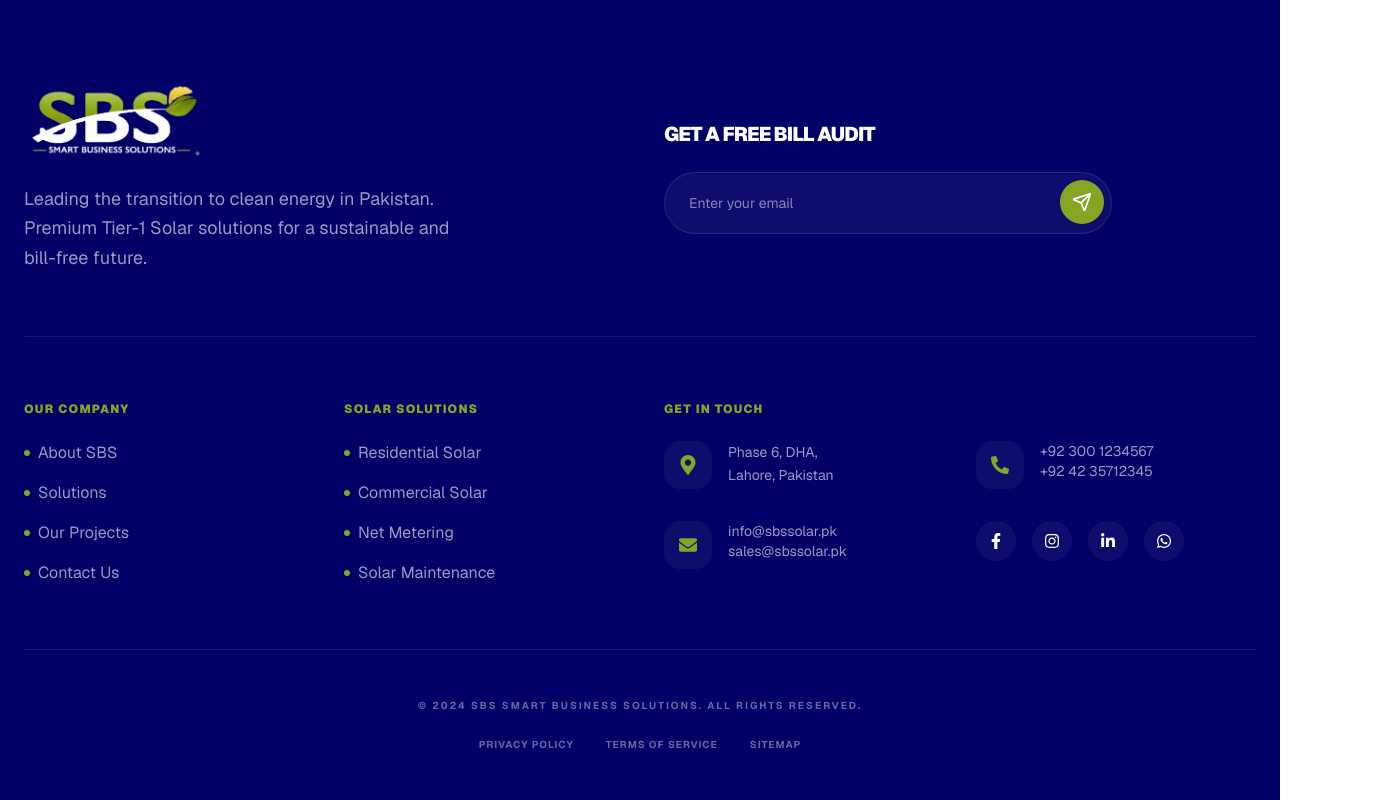
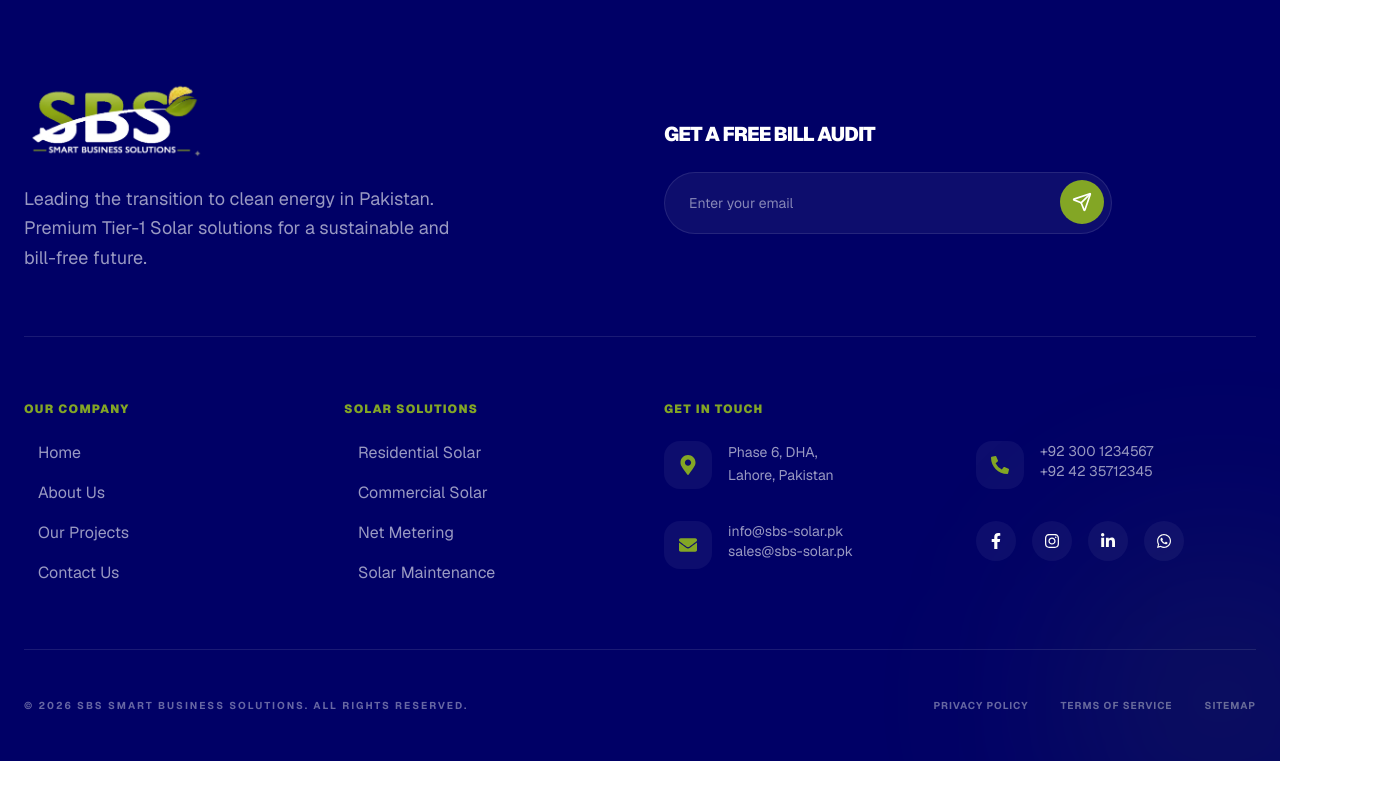
Before and after one commit to Umarnazir-7860/Smart-Business-Solutions, a Next.js app: page / in a window 1280 px wide. Shown: the part 2729-3529 px from the top of the page, 1380 px wide, since content can reach past the window. After the commit the page ends 3490 px from the top, so only its background shows below. Built offline with nearby package versions, Linux system fonts and the light colour scheme.

Commit message:
Add the links in footer

```diff
--- a/components/Footer.jsx
+++ b/components/Footer.jsx
@@ -2,17 +2,38 @@ import React from 'react';
 import Link from 'next/link';
 import Image from 'next/image';
 import { FaFacebookF, FaInstagram, FaLinkedinIn, FaWhatsapp, FaPhoneAlt, FaEnvelope, FaMapMarkerAlt } from 'react-icons/fa';
-import { Send, Sun } from 'lucide-react';
+import { Send } from 'lucide-react';
 
 const Footer = () => {
+  // Syncing with Navbar links
+  const companyLinks = [
+    { name: 'Home', href: '/' },
+    { name: 'About Us', href: '/about-us' },
+    { name: 'Our Projects', href: '/our-projects' },
+    { name: 'Contact Us', href: '/contact-us' },
+  ];
+
+  const solutionLinks = [
+    { name: 'Residential Solar', href: '/residential-solar' },
+    { name: 'Commercial Solar', href: '/commercial-solar' },
+    { name: 'Net Metering', href: '/net-metering' },
+    { name: 'Solar Maintenance', href: '/solar-maintenance' },
+  ];
+
   return (
-    <footer className="bg-[#000066] text-white pt-24 pb-12 overflow-hidden">
+    <footer className="bg-[#000066] text-white pt-24 pb-12 overflow-hidden relative">
       <div className="max-w-7xl mx-auto px-6">
 
         {/* TOP SECTION: LOGO & NEWSLETTER */}
         <div className="grid lg:grid-cols-2 gap-12 pb-16 border-b border-white/10 items-center">
           <div>
-            <Image src="/footer-logo-final.png" alt="SBS Logo" width={180} height={60} className="mb-6" />
+            <Image
+              src="/footer-logo-final.png"
+              alt="SBS Logo"
+              width={180}
+              height={60}
+              className="mb-6 object-contain"
+            />
             <p className="text-white/60 text-lg max-w-md leading-relaxed">
               Leading the transition to clean energy in Pakistan. Premium Tier-1 Solar solutions for a sustainable and bill-free future.
             </p>
@@ -36,28 +57,30 @@ const Footer = () => {
         {/* MIDDLE SECTION: LINKS */}
         <div className="grid grid-cols-1 md:grid-cols-2 lg:grid-cols-4 gap-12 py-16">
 
-          {/* Company */}
+          {/* Company - Synced with Navbar */}
           <div className="space-y-6">
             <h5 className="text-[#83A625] font-black uppercase tracking-widest text-xs">Our Company</h5>
             <ul className="space-y-4">
-              {['About SBS', 'Solutions', 'Our Projects', 'Contact Us'].map((link) => (
-                <li key={link}>
-                  <Link href="/" className="text-white/60 hover:text-white hover:pl-2 transition-all duration-300 flex items-center gap-2">
-                    <span className="w-1.5 h-1.5 rounded-full bg-[#83A625]"></span> {link}
+              {companyLinks.map((link) => (
+                <li key={link.name}>
+                  <Link href={link.href} className="text-white/60 hover:text-white hover:pl-2 transition-all duration-300 flex items-center gap-2 group">
+                    <span className="w-1.5 h-1.5 rounded-full bg-[#83A625] scale-0 group-hover:scale-100 transition-transform"></span>
+                    {link.name}
                   </Link>
                 </li>
               ))}
             </ul>
           </div>
 
-          {/* Solutions */}
+          {/* Solutions - Synced with Navbar Dropdown */}
           <div className="space-y-6">
             <h5 className="text-[#83A625] font-black uppercase tracking-widest text-xs">Solar Solutions</h5>
             <ul className="space-y-4">
-              {['Residential Solar', 'Commercial Solar',  'Net Metering', 'Solar Maintenance'].map((link) => (
-                <li key={link}>
-                  <Link href="/" className="text-white/60 hover:text-white hover:pl-2 transition-all duration-300 flex items-center gap-2">
-                    <span className="w-1.5 h-1.5 rounded-full bg-[#83A625]"></span> {link}
+              {solutionLinks.map((link) => (
+                <li key={link.name}>
+                  <Link href={link.href} className="text-white/60 hover:text-white hover:pl-2 transition-all duration-300 flex items-center gap-2 group">
+                    <span className="w-1.5 h-1.5 rounded-full bg-[#83A625] scale-0 group-hover:scale-100 transition-transform"></span>
+                    {link.name}
                   </Link>
                 </li>
               ))}
@@ -89,14 +112,14 @@ const Footer = () => {
                   <FaEnvelope size={18} />
                 </div>
                 <p className="text-white/60 text-sm">
-                  info@sbssolar.pk <br /> sales@sbssolar.pk
+                  info@sbs-solar.pk <br /> sales@sbs-solar.pk
                 </p>
               </div>
 
               {/* Social Icons */}
               <div className="flex gap-4">
                 {[FaFacebookF, FaInstagram, FaLinkedinIn, FaWhatsapp].map((Icon, i) => (
-                  <Link key={i} href="/" className="w-10 h-10 bg-white/5 rounded-full flex items-center justify-center hover:bg-[#83A625] transition-all">
+                  <Link key={i} href="#" className="w-10 h-10 bg-white/5 rounded-full flex items-center justify-center hover:bg-[#83A625] transition-all">
                     <Icon size={16} />
                   </Link>
                 ))}
@@ -106,19 +129,19 @@ const Footer = () => {
         </div>
 
         {/* BOTTOM SECTION: COPYRIGHT */}
-        <div className="pt-12 border-t border-white/10 flex flex-col md:row justify-between items-center gap-6">
+        <div className="pt-12 border-t border-white/10 flex flex-col md:flex-row justify-between items-center gap-6">
           <p className="text-white/40 text-[10px] font-bold uppercase tracking-[0.2em]">
-            © 2024 SBS Smart Business Solutions. All Rights Reserved.
+            © {new Date().getFullYear()} SBS Smart Business Solutions. All Rights Reserved.
           </p>
           <div className="flex gap-8 text-[10px] font-bold text-white/40 uppercase tracking-widest">
-            <Link href="/" className="hover:text-[#83A625]">Privacy Policy</Link>
-            <Link href="/" className="hover:text-[#83A625]">Terms of Service</Link>
-            <Link href="/" className="hover:text-[#83A625]">Sitemap</Link>
+            <Link href="/privacy-policy" className="hover:text-[#83A625]">Privacy Policy</Link>
+            <Link href="/terms" className="hover:text-[#83A625]">Terms of Service</Link>
+            <Link href="/sitemap" className="hover:text-[#83A625]">Sitemap</Link>
           </div>
         </div>
       </div>
 
-      {/* Floating Suraj (Decorative) */}
+      {/* Floating Decorative Sun Glow */}
       <div className="absolute bottom-[-100px] right-[-100px] w-80 h-80 bg-[#83A625]/10 rounded-full blur-[100px] pointer-events-none" />
     </footer>
   );
```
